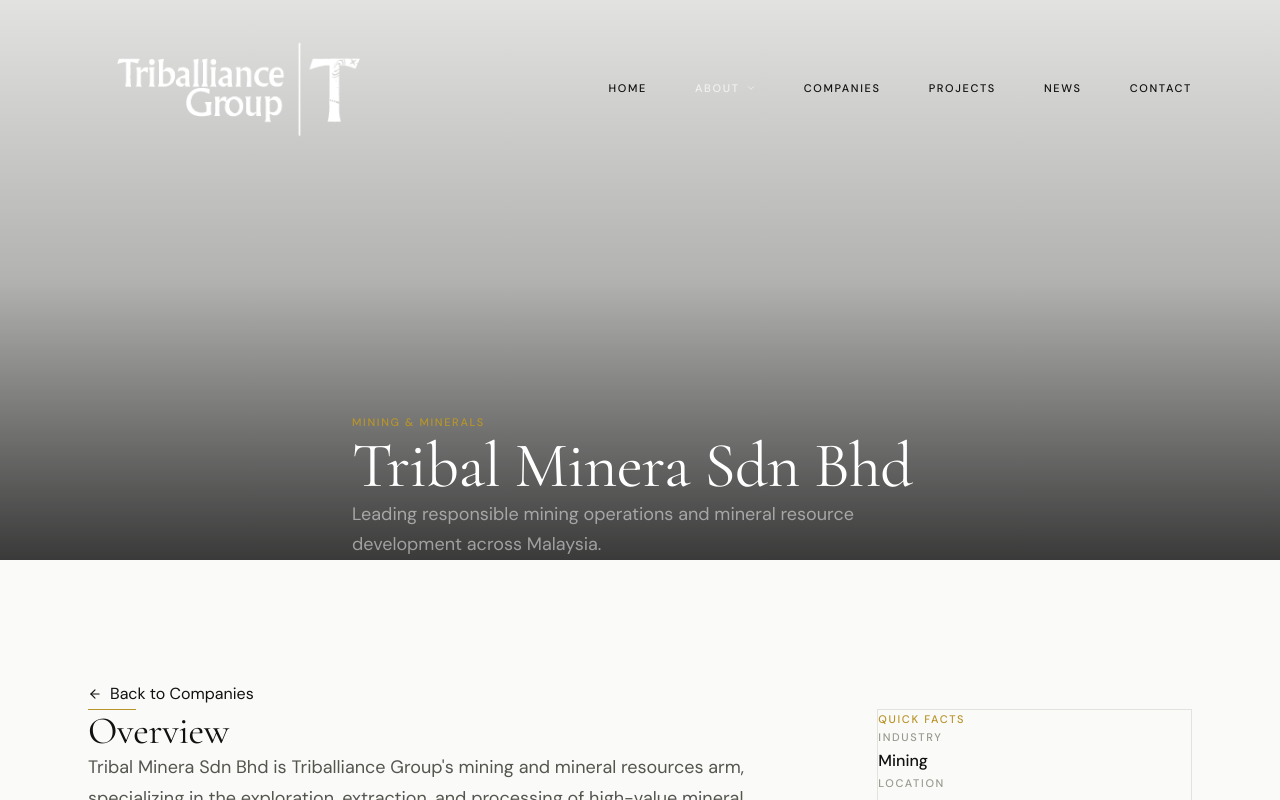
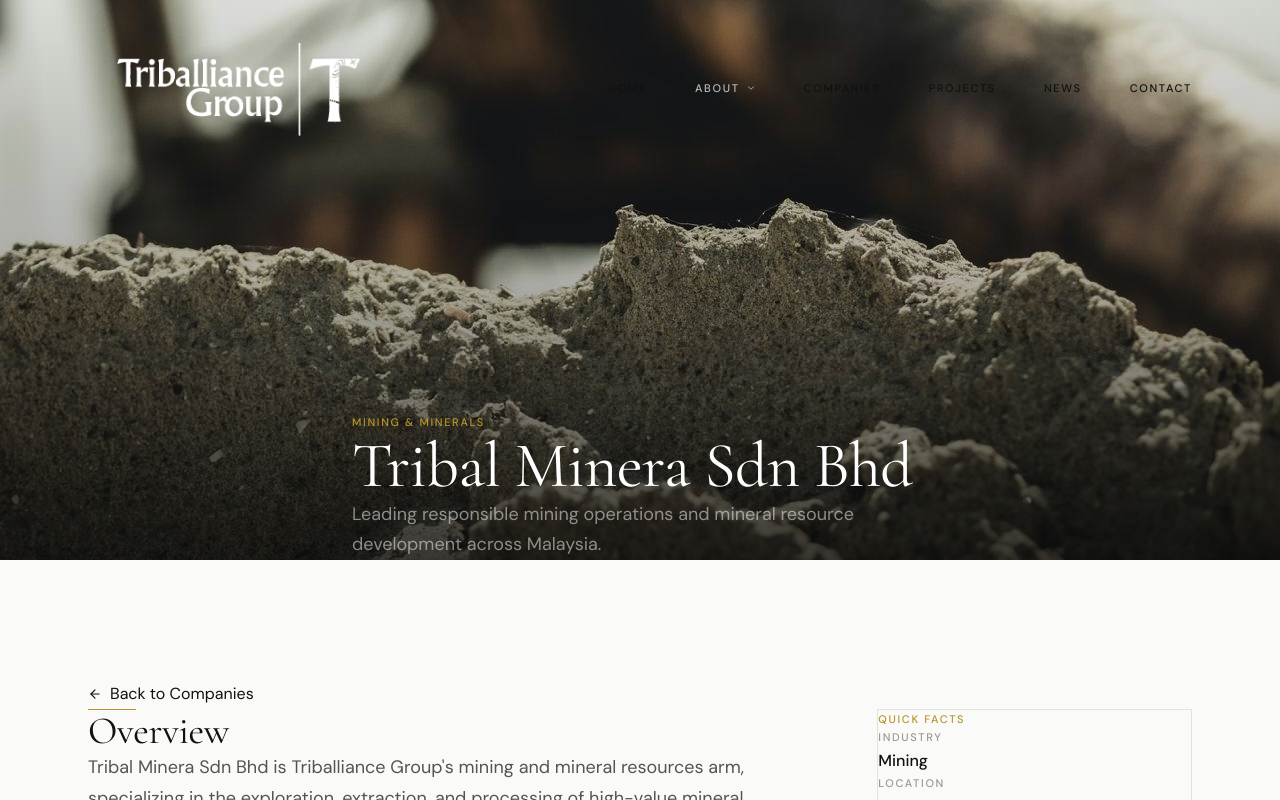
Before and after one commit to shamnashriq-ai/triballiance-website, a Next.js app: page /companies/tribal-minera in a window 1280 px wide. Shown: the top 800 px of the page. Built offline with nearby package versions, Linux system fonts and the light colour scheme.

Commit message:
Add mining hero image to Tribal Minera sub-page

```diff
--- a/src/app/companies/tribal-minera/page.tsx
+++ b/src/app/companies/tribal-minera/page.tsx
@@ -5,6 +5,7 @@
     <CompanyPage
       name="Tribal Minera Sdn Bhd"
       industry="Mining & Minerals"
+      backgroundImage="/tribal-minera-hero.jpg"
       description="Leading responsible mining operations and mineral resource development across Malaysia."
       overview="Tribal Minera Sdn Bhd is Triballiance Group's mining and mineral resources arm, specializing in the exploration, extraction, and processing of high-value mineral deposits. With a commitment to responsible mining practices, Tribal Minera balances industrial productivity with environmental stewardship, employing modern techniques and technologies to maximize resource value while minimizing ecological impact. Our operations contribute significantly to Malaysia's industrial supply chain, providing essential raw materials for construction, manufacturing, and export markets."
       services={[
```
Also changed, not shown: public/tribal-minera-hero.jpg (added).
